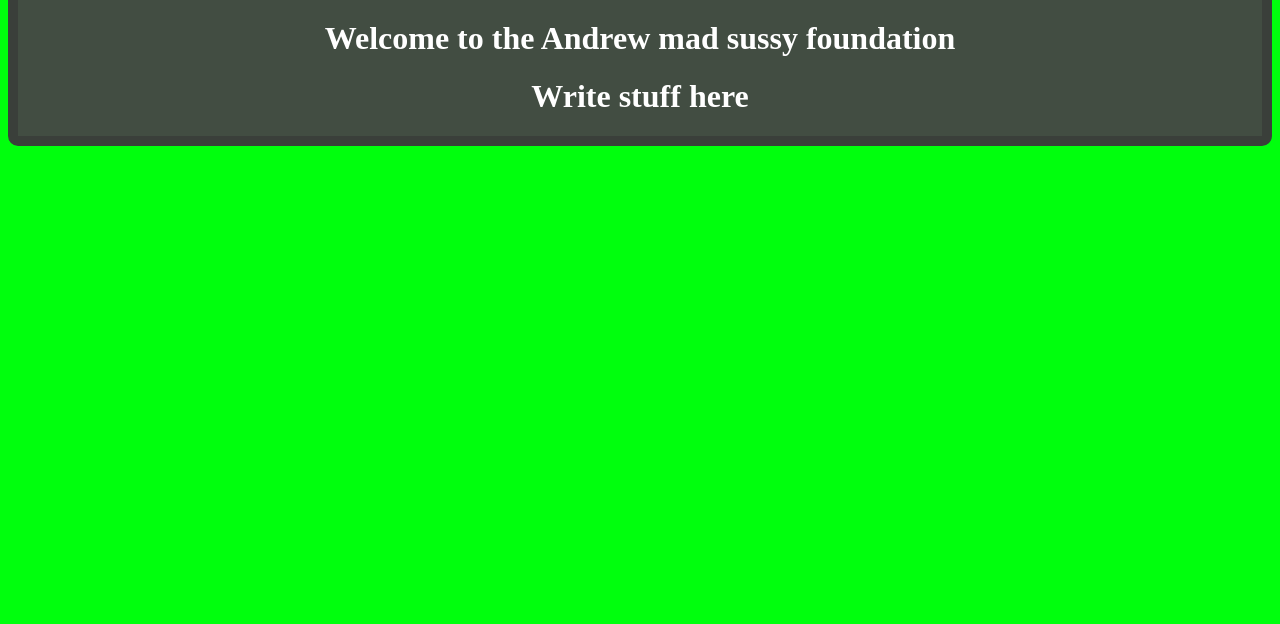
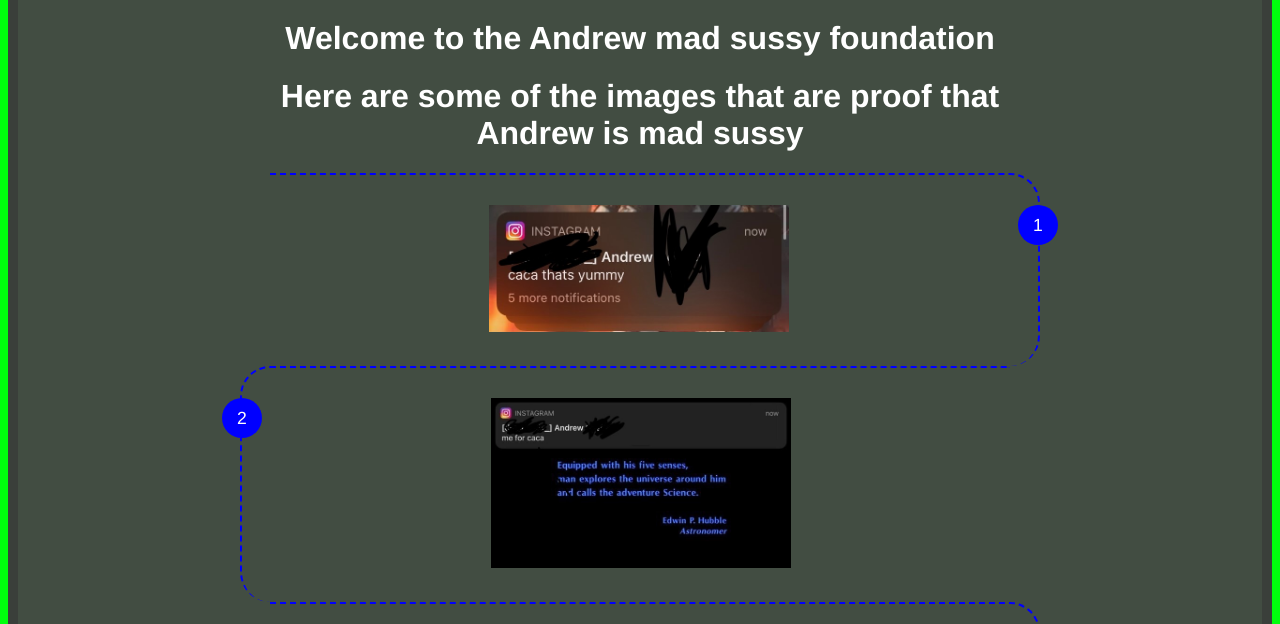
Before and after one commit to sebtheman/andrew-is-mad-sussy, a plain HTML site: page docs/index.html in a window 1280 px wide. Shown: the part 121-745 px from the top of the page. Drawn offline with Linux system fonts and the light colour scheme.

Commit message:
add the images proving Andrew is mad sussy

```diff
--- a/docs/index.css
+++ b/docs/index.css
@@ -36,3 +36,79 @@ h1 {
     color: white;
     text-align: center;
 }
+
+.andrew-mad-sussy_container-photos_list {
+    font-family: Helvetica;
+    max-width: 800px;
+    margin: auto;
+}
+
+
+.andrew-mad-sussy_container-photos_list div {
+border-top: 2px dashed;
+border-color: blue !important;
+margin:0; padding: 30px;
+counter-increment: section;
+position: relative;
+}
+
+
+
+.andrew-mad-sussy_container-photos_list div:nth-child(even):before {
+content: counter(section);
+right: 100%;
+margin-right: -20px;
+position: absolute;
+border-radius: 50%;
+padding: 10px;
+height: 20px;
+width: 20px;
+background-color: blue;
+text-align:center;
+color: white;
+font-size: 110%;
+}
+
+.andrew-mad-sussy_container-photos_list div:nth-child(odd):before {
+content: counter(section);
+left: 100%;
+margin-left: -20px;
+position: absolute;
+border-radius: 50%;
+padding: 10px;
+height: 20px;
+width: 20px;
+background-color: blue;
+text-align:center;
+color: white;
+font-size: 110%;
+}
+
+
+
+.andrew-mad-sussy_container-photos_list div:nth-child(even) {
+border-left: 2px dashed;
+border-top-left-radius: 30px;
+border-bottom-left-radius: 30px;
+margin-right: 30px;
+padding-right: 0;
+}
+
+.andrew-mad-sussy_container-photos_list div:nth-child(odd) {
+border-right: 2px dashed;
+border-top-right-radius: 30px;
+border-bottom-right-radius: 30px;
+margin-left: 30px;
+padding-left: 0;
+}
+
+.andrew-mad-sussy_container-photos_list div:first-child {
+border-top: 0;
+border-top-right-radius:0;
+border-top-left-radius:0;
+}
+
+.andrew-mad-sussy_container-photos_list div:last-child {
+border-bottom-right-radius:0;
+border-bottom-left-radius:0;
+}
--- a/docs/index.html
+++ b/docs/index.html
@@ -7,8 +7,38 @@
         <center><button id="homepage_button"><a href="https://sebtheman.github.io">Go to the homepage</a></button></center><br>
         <center><span id="andrew-mad-sussy_header-text"><img src="images/logo.png" width="400px" height="auto" id="logo"></span></center>
         <div class="andrew-mad-sussy_container">
-            <h1>Welcome to the Andrew mad sussy foundation</h1>
-            <h1>Write stuff here</h1>
+            <div class="andrew-mad-sussy_container-photos_list">
+                <h1>Welcome to the Andrew mad sussy foundation</h1>
+                <h1>Here are some of the images that are proof that Andrew is mad sussy</h1>
+                <div>
+                    <center><img src="images/amsf_1.jpg" width="300px" height="auto">
+                </div>
+                <div>
+                    <center><img src="images/amsf_2.jpg" width="300px" height="auto"></center>
+                </div>
+                <div>
+                    <center><img src="images/amsf_3.jpg" width="300px" height="auto"></center>
+                </div>
+                <div>
+                    <center><img src="images/amsf_4.jpg" width="300px" height="auto"></center>
+                </div>
+                <div>
+                    <center><img src="images/amsf_5.jpg" width="300px" height="auto"></center>
+                </div>
+                <div>
+                    <center><img src="images/amsf_6.jpg" width="300px" height="auto"></center>
+                </div>
+                <div>
+                    <center><img src="images/amsf_7.jpg" width="300px" height="auto"></center>
+                </div>
+                <div>
+                    <center><img src="images/amsf_8.jpg" width="300px" height="auto"></center>
+                </div>
+                <div>
+                    <center><img src="images/amsf_9.jpg" width="300px" height="auto"></center>
+
+                </div>
+            </div>
         </div>
     </body>
 </html>
```
Also changed, not shown: docs/images/amsf_1.jpg (added), docs/images/amsf_2.jpg (added), docs/images/amsf_3.jpg (added), docs/images/amsf_4.jpg (added), docs/images/amsf_5.JPG (added), docs/images/amsf_6.JPG (added), docs/images/amsf_7.JPG (added), docs/images/amsf_8.JPG (added), docs/images/amsf_9.jpg (added).
